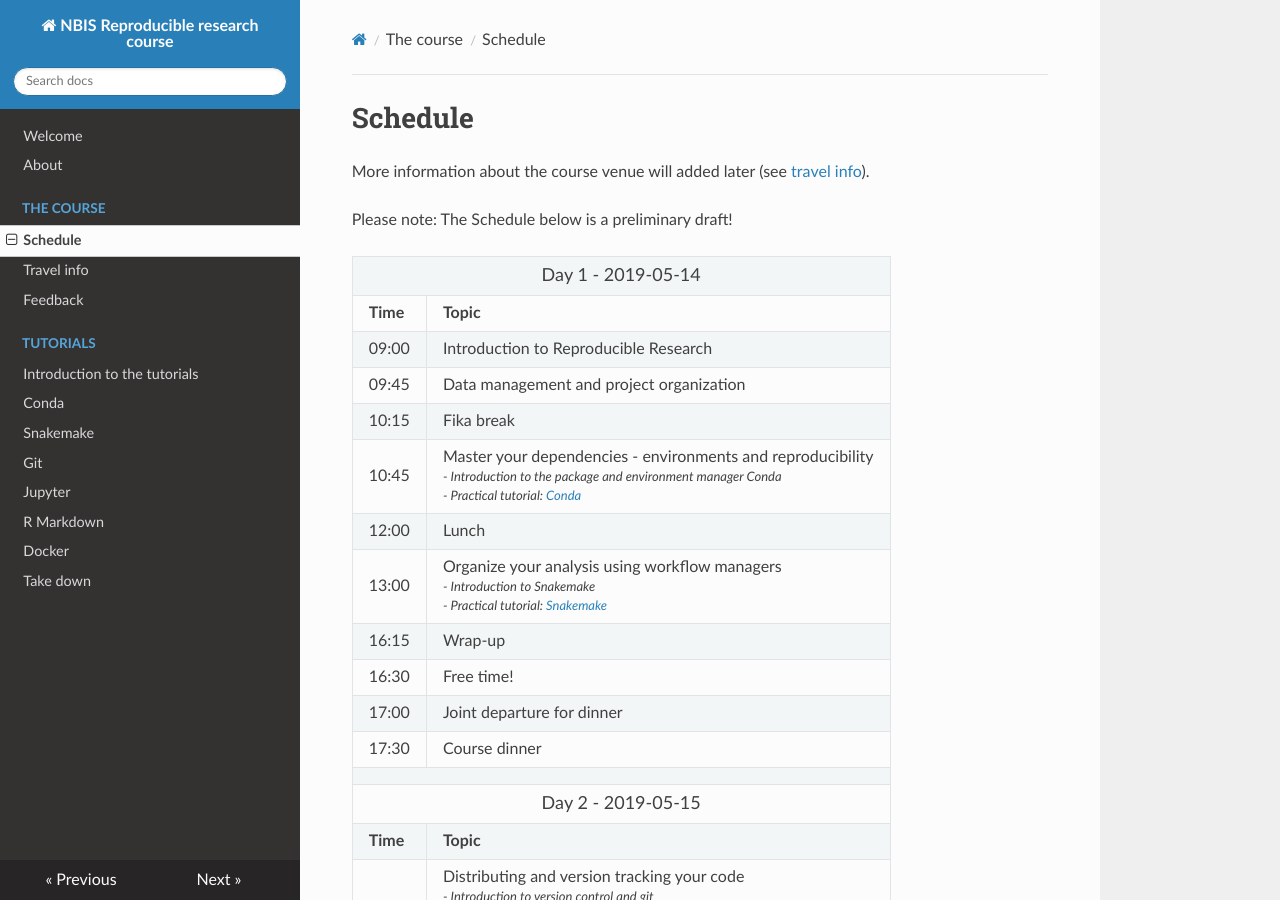
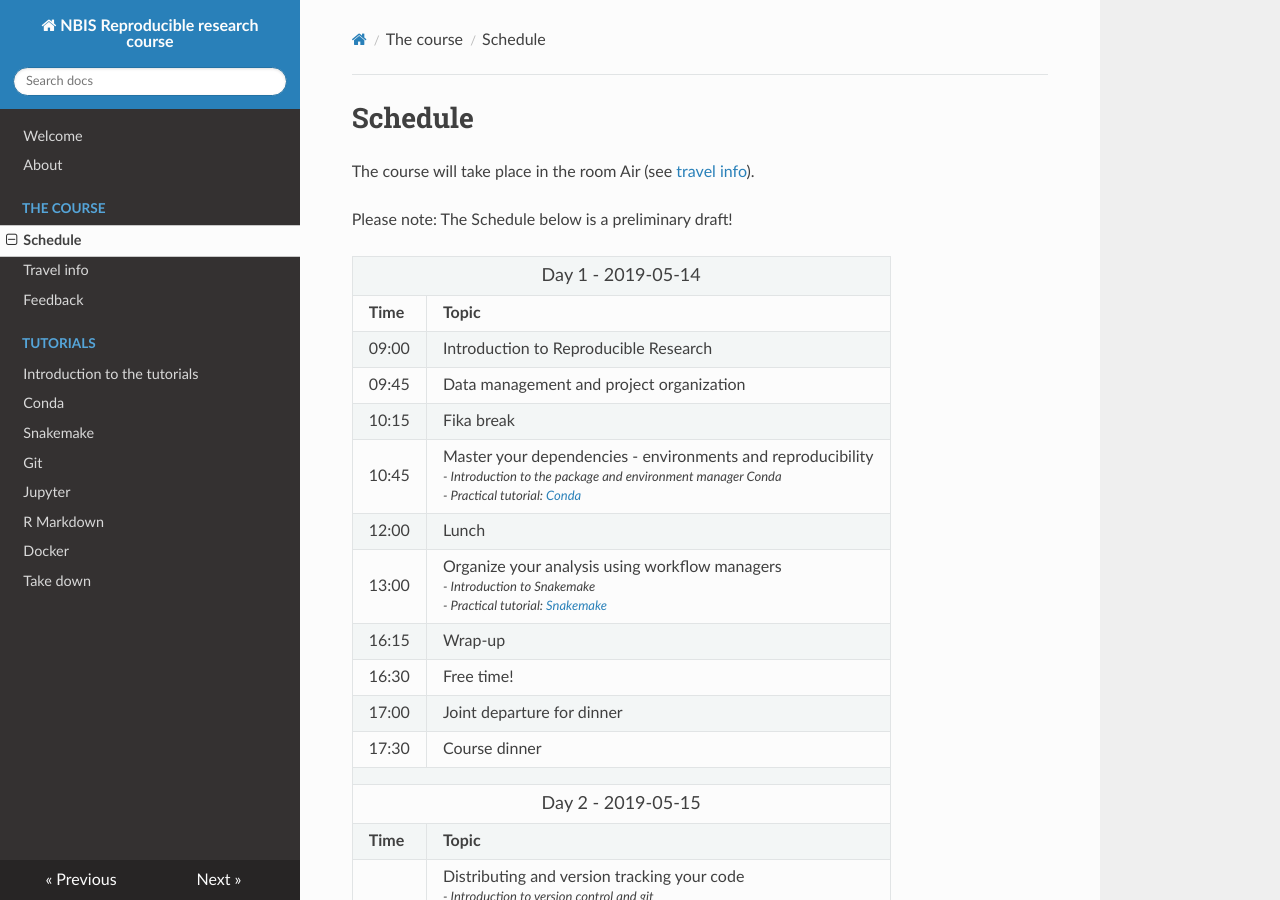
Before and after one commit to NBISweden/workshop-reproducible-research, an MkDocs documentation site: the page built from docs/schedule.md, in a window 1280 px wide and 900 px high. Built offline with MkDocs 1.6.1, drawn with Linux system fonts in a browser that asks for light colours; nearby versions of some CDN libraries; old or Windows-style settings are respelled for this version of MkDocs.

Commit message:
update room info

```diff
--- a/docs/schedule.md
+++ b/docs/schedule.md
@@ -1,6 +1,6 @@
 # Schedule
 
-More information about the course venue will added later (see [travel info](travel.md)).
+The course will take place in the room Air (see [travel info](travel.md)).
 
 Please note: The Schedule below is a preliminary draft!
 
```
Also changed, not shown: docs/travel.md (+1 -1 lines).
